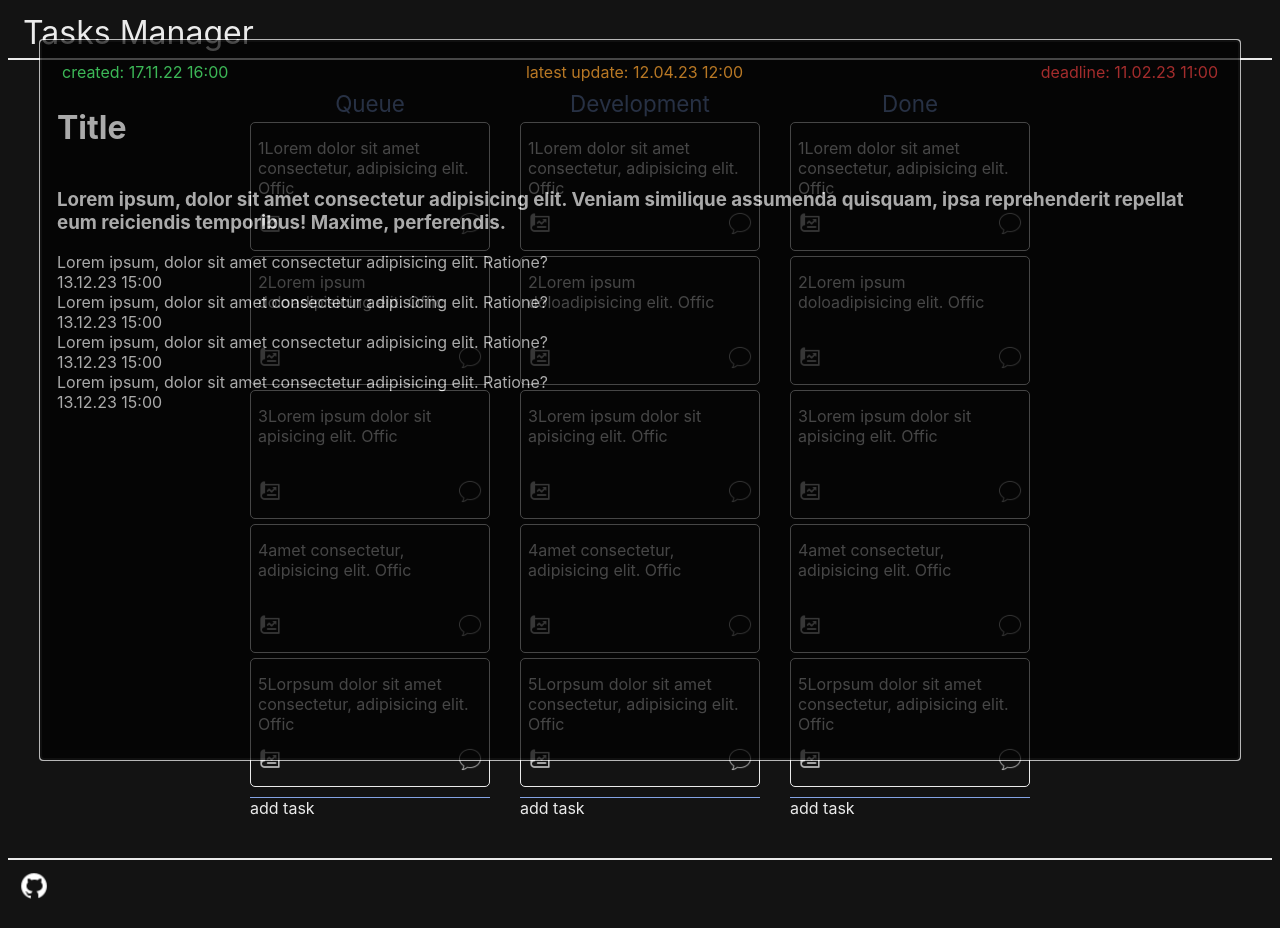
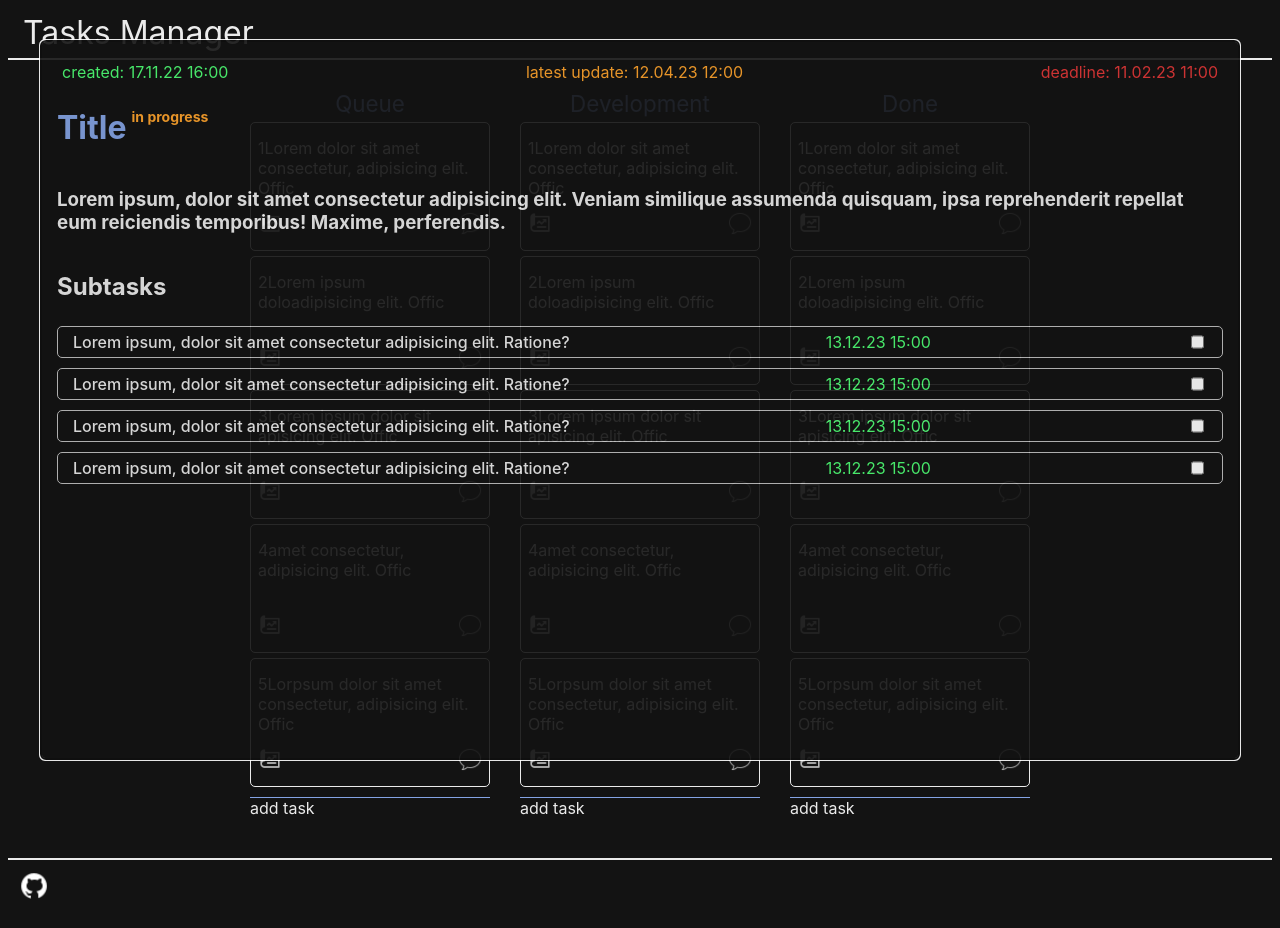
Before and after one commit to Sanvinganza/myTodo, a React (Create React App) app: page /1 in a window 1280 px wide. Both pictures are taken after a click on the picture 270 px from the left and 223 px from the top of the page. Built offline with nearby package versions, Linux system fonts and the light colour scheme.

Commit message:
added scroll in modal

```diff
--- a/src/global.scss
+++ b/src/global.scss
@@ -148,9 +148,11 @@ a {
   left: 40px;
   right: 40px;
   bottom: 40px;
-  background: #000000;
-  opacity: 0.7;
+  background: color.$black;
+  opacity: 0.9;
+  border-radius: 5px;
   border: 2px solid color.$grey-light;
+  overflow: auto;
 }
 
 .Overlay {
@@ -170,6 +172,18 @@ a {
   > .modal-info {
     display: flex;
     flex-direction: column;
+    > .title {
+      display: flex;
+      color: color.$blue;
+      > .status {
+        color: color.$orange;
+        font-size: 14px;
+        padding: 0 5px;
+      }
+    }
+    > .about {
+      color: color.$white;
+    }
     .date-info {
       display: flex;
       padding: 5px;
@@ -216,4 +230,20 @@ a {
     font-size: 12px;
   }
 }
+
+.subtask-container {
+  display: flex;
+  justify-content: space-between;
+  padding: 5px 15px;
+  border: 1px solid color.$grey-light;
+  border-radius: 5px;
+  margin: 5px 0;
+
+  .about {
+    font-weight: 500;
+  }
+  .created {
+    color: color.$green;
+  }
+}
 // -----------MODAL END
--- a/src/modals/StarModal.tsx
+++ b/src/modals/StarModal.tsx
@@ -27,12 +27,16 @@ export const StarModal = ({ isOpen, setIsOpen }: IStarModalProps) => {
             <div className="latest">latest update: 12.04.23 12:00</div>
             <div className="deadline">deadline: 11.02.23 11:00</div>
           </div>
-          <h1 className="title">Title</h1>
+          <h1 className="title">
+            <div className="text">Title</div>
+            <div className="status">in progress</div>
+          </h1>
           <h3 className="about">
             Lorem ipsum, dolor sit amet consectetur adipisicing elit. Veniam
             similique assumenda quisquam, ipsa reprehenderit repellat eum
             reiciendis temporibus! Maxime, perferendis.
           </h3>
+          <h2>Subtasks</h2>
           {[1, 2, 3, 4].map(subtasks => {
             return (
               <div className="subtask-container">
@@ -41,6 +45,7 @@ export const StarModal = ({ isOpen, setIsOpen }: IStarModalProps) => {
                   Ratione?
                 </div>
                 <div className="created">13.12.23 15:00</div>
+                <input type="checkbox" className="status" />
               </div>
             )
           })}
```
